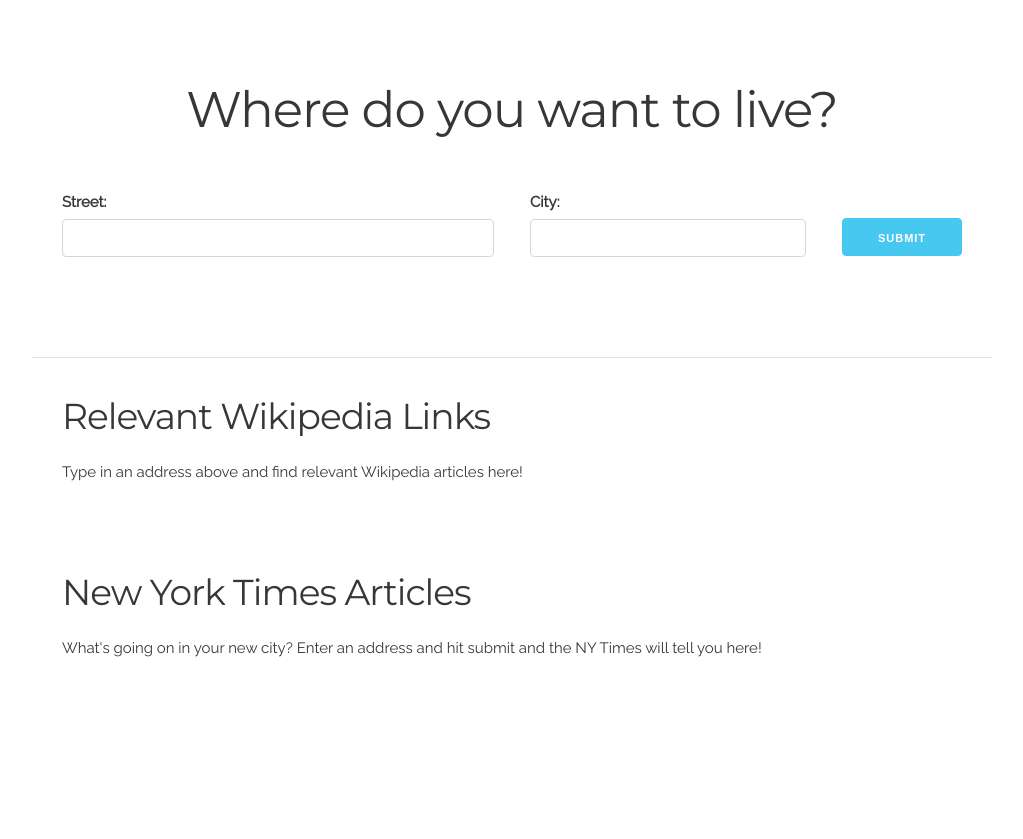
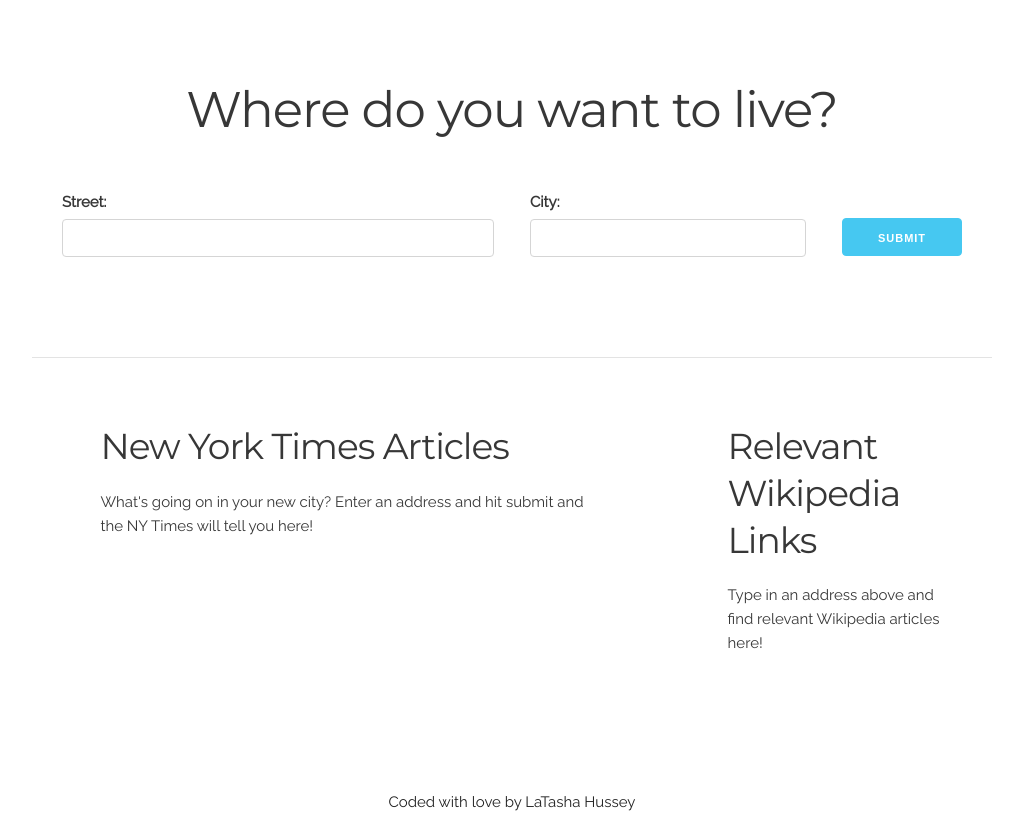
Before and after one commit to latashahussey/ajax-move-companion, a website: page index.html in a window 1280 px wide. Shown: the whole page, without its empty margins (128-1151 px from the left). Before the commit the page ends 800 px from the top, so only its background shows below. Drawn offline with nearby package versions, Linux system fonts and the light colour scheme.

Commit message:
Add footer, apply styles, convert to HTML5 syntax

```diff
--- a/index.html
+++ b/index.html
@@ -13,10 +13,12 @@
 
 </head>
 
-<body class="container">
-
+<body>
+    <!-- Main -->
+    <main class="container">
         <h1 id="greeting" class="greeting twelve columns u-center-text">Where do you want to live?</h1>
 
+        <!-- Form -->
         <form id="form-container" class="form-container twelve columns">
             <span class="six columns"><label for="street">Street: </label><input type="text" id="street" class="u-full-width" value=""></span>
             <span class="four columns"><label for="city">City: </label><input type="text" class="u-full-width" id="city" value=""></span>
@@ -25,22 +27,31 @@
 
         <hr class="twelve columns">
 
-    <div class="wikipedia-container">
+        <!-- New York Times Articles -->
+        <section class="nytimes-container u-pull-left seven columns ">
+            <h3 id="nytimes-header">New York Times Articles</h3>
+            <ul id="nytimes-articles" class="article-list">What's going on in your new city? Enter an address and hit submit and the NY Times will tell you here!</ul>
+        </section>
+
+        <!-- Wikipedia Links -->
+        <aside class="wikipedia-container u-pull-right four columns">
             <h3 id="wikipedia-header">Relevant Wikipedia Links</h3>
             <ul id="wikipedia-links">Type in an address above and find relevant Wikipedia articles here!</ul>
-    </div>
-
-
-    <div class="nytimes-container">
-        <h3 id="nytimes-header">New York Times Articles</h3>
-        <ul id="nytimes-articles" class="article-list">What's going on in your new city? Enter an address and hit submit and the NY Times will tell you here!</ul>
-    </div>
+        </aside>
 
         <!-- JQuery CDN (minified)-->
         <script src="https://code.jquery.com/jquery-3.2.1.min.js" integrity="sha256-hwg4gsxgFZhOsEEamdOYGBf13FyQuiTwlAQgxVSNgt4=" crossorigin="anonymous"></script>
+    </main>
+
+    <!--Footer-->
+    <footer class="twelve columns ">
+        <p>Coded with love by LaTasha Hussey</p>
+
+    </footer>
 
     <!-- Custom Javascript -->
     <script src="dist/js/app.min.js"></script>
+
 </body>
 
 </html>
```
Lines whose indentation alone changed are shown as unchanged.
